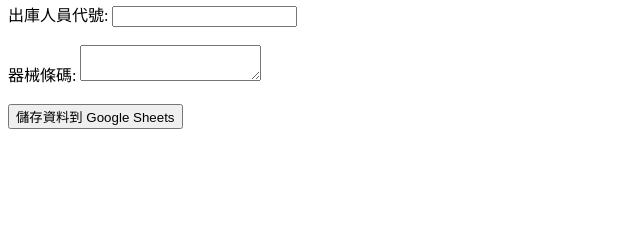
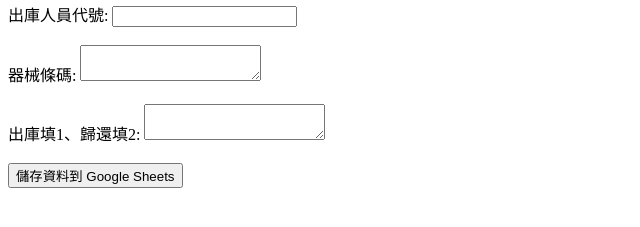
Before and after one commit to n27394-rgb/eentor, a plain HTML site: page index.html in a window 1280 px wide. Shown: the part 87-314 px from the top of the page, without its empty margins (0-640 px from the left). Drawn offline with Linux system fonts and the light colour scheme.

Commit message:
Update index.html

```diff
--- a/index.html
+++ b/index.html
@@ -12,6 +12,9 @@
 
         <label for="Message">器械條碼:</label>
         <textarea id="Message" required></textarea><br><br>
+
+        <label for="Message2">出庫填1、歸還填2:</label>
+        <textarea id="Message2" required></textarea><br><br>
 
         <button type="submit">儲存資料到 Google Sheets</button>
     </form>
```
